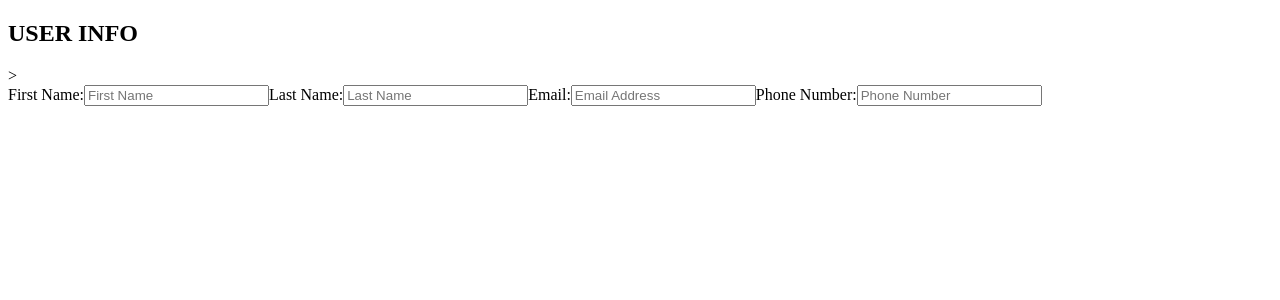
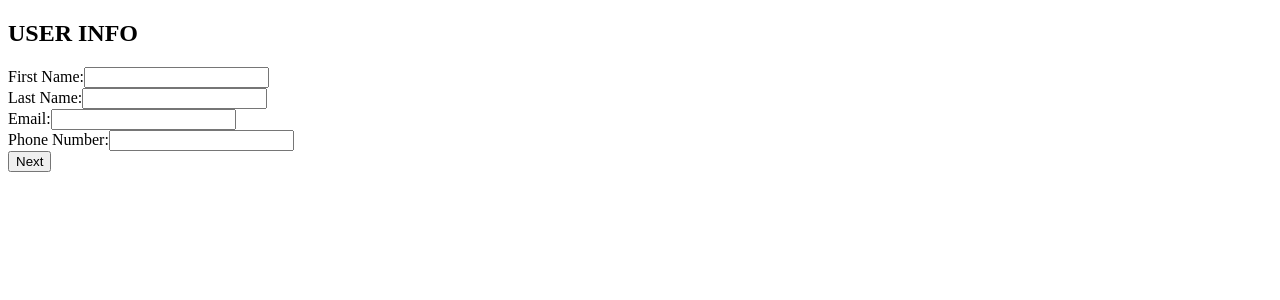
Before and after one commit to shiju-an/magic-potion, a React app: page / in a window 1280 px wide. Shown: the top 300 px of the page. Built offline with nearby package versions, Linux system fonts and the light colour scheme; the HTML template or start-up script is replaced by a standard one.

Commit message:
finish basic form styling

```diff
--- a/client/src/components/ContactForm.jsx
+++ b/client/src/components/ContactForm.jsx
@@ -5,61 +5,81 @@ const ContactForm = ({
   validateName, validatePhoneNumber
 }) => (
   <div className="formContainer">
-    <div className="titleContainer">
-      <h2>USER INFO</h2>>
-    </div>
+    <h2 id="title">USER INFO</h2>
+    <div className="titleContainer"></div>
+
+  <div className="formBox">
     <form>
-      <label>
+      <div className="formField">
+        <label className="formDesc">
           First Name:
         </label>
         <input
+          className="formInput"
           id='firstNameInput'
           name='firstName'
           type='text'
-        placeholder='First Name'
+          // placeholder='First Name'
           value={firstName}
           onChange={onChange}
           onBlur={validateName}
         />
+      </div>
 
-      <label>
+      <div className="formField">
+        <label className="formDesc">
           Last Name:
         </label>
         <input
+          className="formInput"
           id='lastNameInput'
           name='lastName'
           type='text'
-        placeholder='Last Name'
+          // placeholder='Last Name'
           value={lastName}
           onChange={onChange}
           onBlur={validateName}
         />
+      </div>
 
-      <label>
+      <div className="formField">
+        <label className="formDesc">
           Email:
         </label>
         <input
+          className="formInput"
           id='emailInput'
           name='email'
           type='email'
-        placeholder='Email Address'
+          // placeholder='Email Address'
           value={email}
           onChange={onChange}
         />
+      </div>
 
-      <label>
+      <div className="formField">
+        <label className="formDesc">
           Phone Number:
         </label>
         <input
+          className="formInput"
           id='phoneInput'
           name='phone'
           type='text'
-        placeholder='Phone Number'
+          // placeholder='Phone Number'
           value={phone}
           onChange={onChange}
           onBlur={validatePhoneNumber}
         />
+      </div>
     </form>
+  </div>
+
+  <div className="bottomArrows">
+    <button
+      id="next">Next</button>
+  </div>
+
   </div>
 );
 
```
Also changed, not shown: 2 other files (tests, documents, lock files or other folders). Lines whose indentation alone changed are shown as unchanged.
